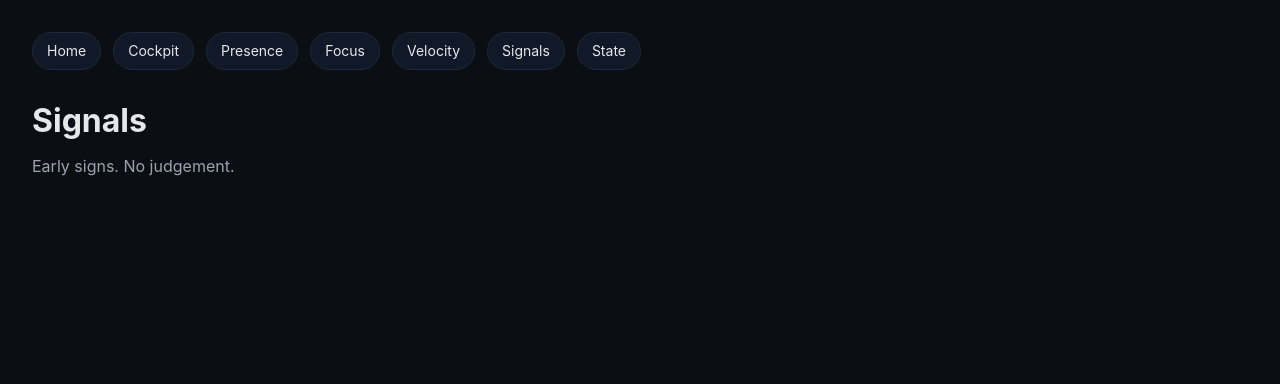
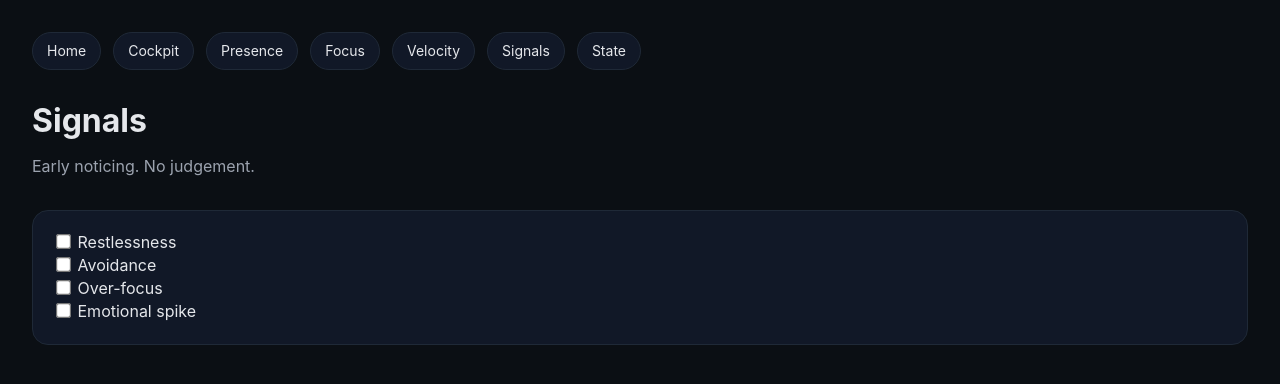
Before and after one commit to otoslifeproject-cell/otos-app, a plain HTML site: page signals.html in a window 1280 px wide. Drawn offline with Linux system fonts and the light colour scheme.

Commit message:
Update signals.html

```diff
--- a/signals.html
+++ b/signals.html
@@ -1,4 +1,4 @@
-<!-- FILE: signals.html (FULL REPLACEMENT — CSS LOCKED) -->
+<!-- FILE: signals.html (FULL REPLACEMENT — UI RESTORE v1) -->
 <!DOCTYPE html>
 <html lang="en">
 <head>
@@ -14,7 +14,14 @@
 
   <h1>Signals</h1>
   <div class="subtitle">
-    Early signs. No judgement.
+    Early noticing. No judgement.
+  </div>
+
+  <div class="card">
+    <label><input type="checkbox" /> Restlessness</label><br />
+    <label><input type="checkbox" /> Avoidance</label><br />
+    <label><input type="checkbox" /> Over-focus</label><br />
+    <label><input type="checkbox" /> Emotional spike</label>
   </div>
 </body>
 </html>
```
